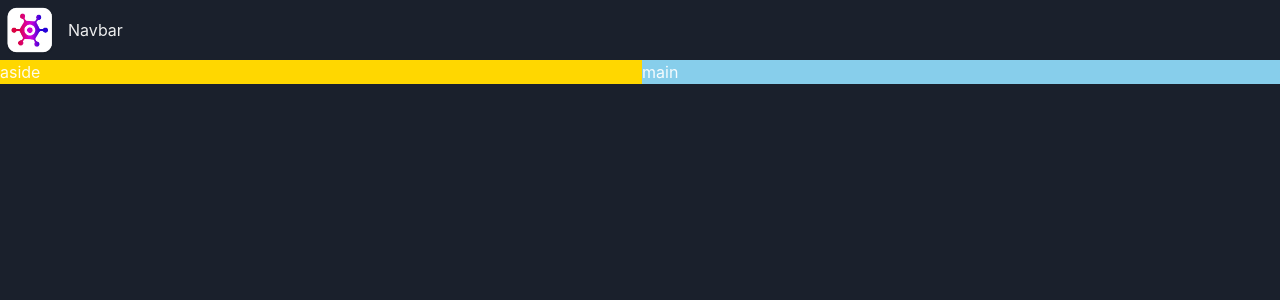
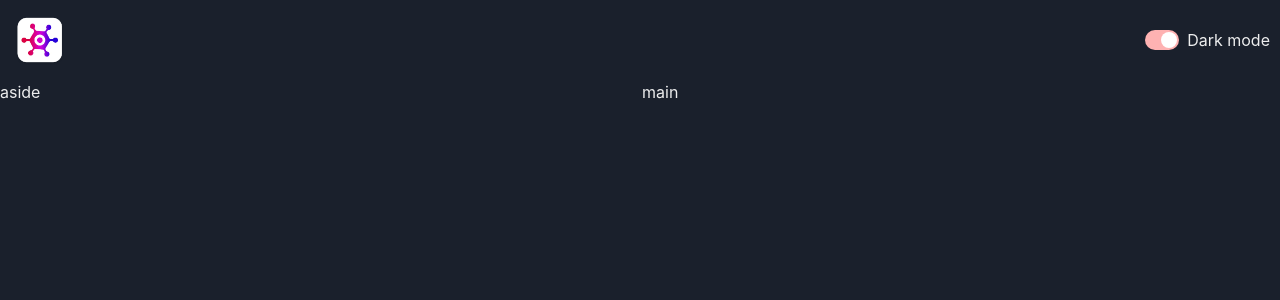
Before and after one commit to amin-mousavi/Game-Discovery-App, a React (Vite) app: page / in a window 1280 px wide. Shown: the top 300 px of the page. Built offline with nearby package versions, Linux system fonts and the light colour scheme.

Commit message:
Build the color switch mode

```diff
--- a/src/App.tsx
+++ b/src/App.tsx
@@ -14,13 +14,9 @@
           <Navbar />
         </GridItem>
         <Show above="lg">
-          <GridItem area="aside" bg="gold">
-            aside
-          </GridItem>
+          <GridItem area="aside">aside</GridItem>
         </Show>
-        <GridItem area="main" bg="skyblue">
-          main
-        </GridItem>
+        <GridItem area="main">main</GridItem>
       </Grid>
     </>
   );
--- /dev/null
+++ b/src/components/ColorModeSwitch.tsx
@@ -0,0 +1,17 @@
+import { HStack, Switch, Text, useColorMode } from "@chakra-ui/react";
+
+const ColorModeSwitch = () => {
+  const { colorMode, toggleColorMode } = useColorMode();
+  return (
+    <HStack>
+      <Switch
+        colorScheme="red"
+        onChange={toggleColorMode}
+        isChecked={colorMode === "dark"}
+      />
+      <Text>Dark mode</Text>
+    </HStack>
+  );
+};
+
+export default ColorModeSwitch;
--- a/src/components/Navbar.tsx
+++ b/src/components/Navbar.tsx
@@ -1,11 +1,12 @@
 import { HStack, Image, Text } from "@chakra-ui/react";
 import logo from "../assets/logo.webp";
+import ColorModeSwitch from "./ColorModeSwitch";
 
 const Navbar = () => {
   return (
-    <HStack>
+    <HStack justifyContent="space-between" padding="10px">
       <Image src={logo} boxSize="60px" />
-      <Text>Navbar</Text>
+      <ColorModeSwitch />
     </HStack>
   );
 };
```
